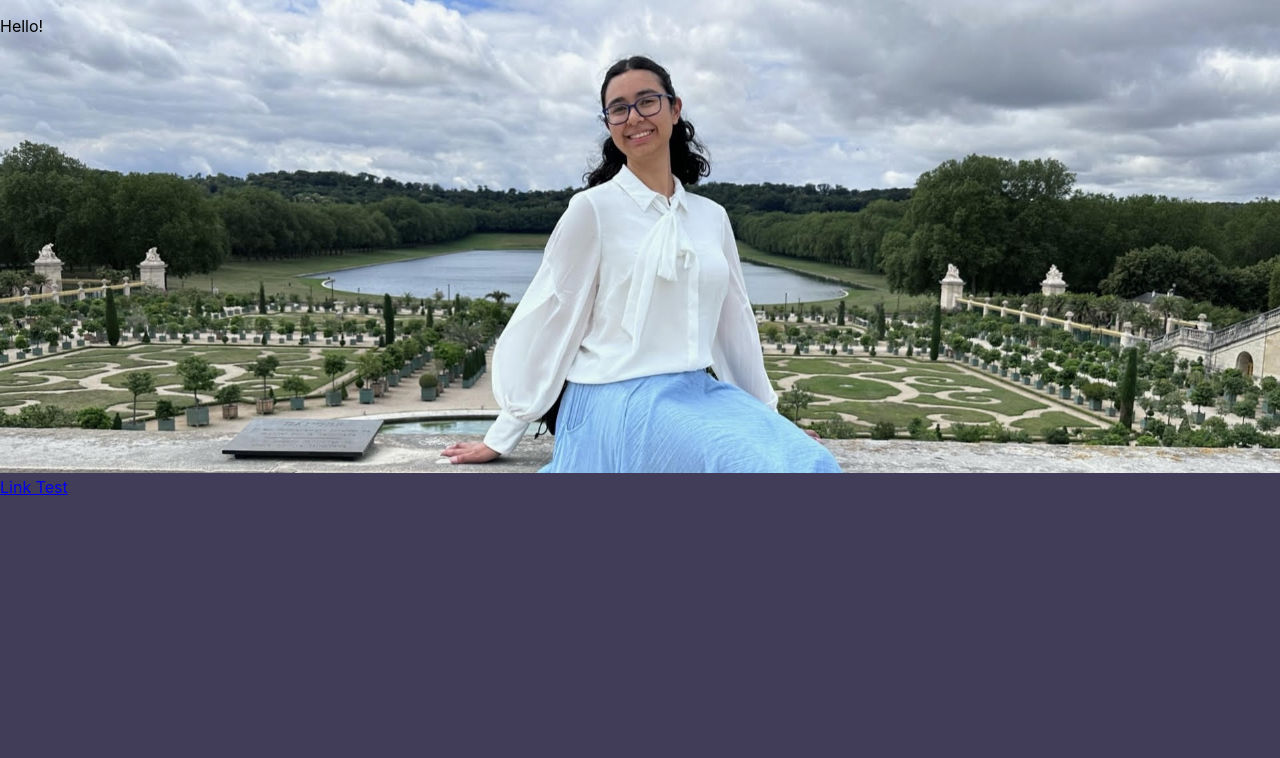
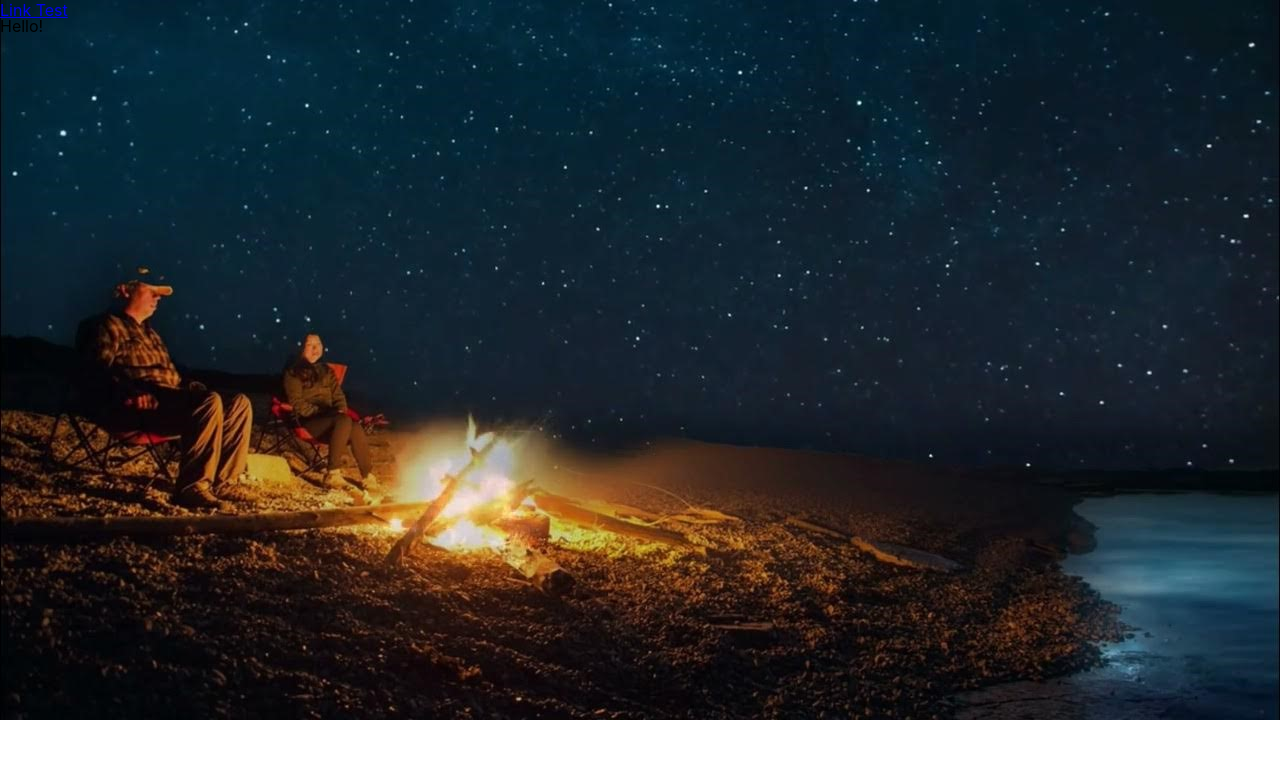
Before and after one commit to SpeedyDolphin/SpeedyDolphin.github.io, a React (Create React App) app: page /#/Home in a window 1280 px wide. Shown: the top 758 px of the page. Built offline with nearby package versions, Linux system fonts and the light colour scheme.

Commit message:
figured out deployment problem and set temporary background image

```diff
--- a/src/Pages/HomePage/HomePage.module.css
+++ b/src/Pages/HomePage/HomePage.module.css
@@ -1,6 +1,8 @@
+body{
+    background: url('../../../public/images/backgroundTemp.jpg');
+    background-repeat: no-repeat;
+    background-size: 100%;
 
-.landingImg {
-    width:100%;
 }
 .header {
     position: absolute;
--- a/src/Pages/HomePage/HomePage.tsx
+++ b/src/Pages/HomePage/HomePage.tsx
@@ -5,7 +5,6 @@ function HomePage() {
   return (
     <div className="HomePage">
       <p className={styles.header}>Hello!</p>
-      <img className={styles.landingImg} src='/images/versaillesGarden.jpg' alt='Girl sitting in Versailles Garden'/>
       <Link to="/temp"> Link Test </Link>
     </div>
     );
```
Also changed, not shown: public/images/backgroundTemp.jpg (added), 1 other file (tests, documents, lock files or other folders).
